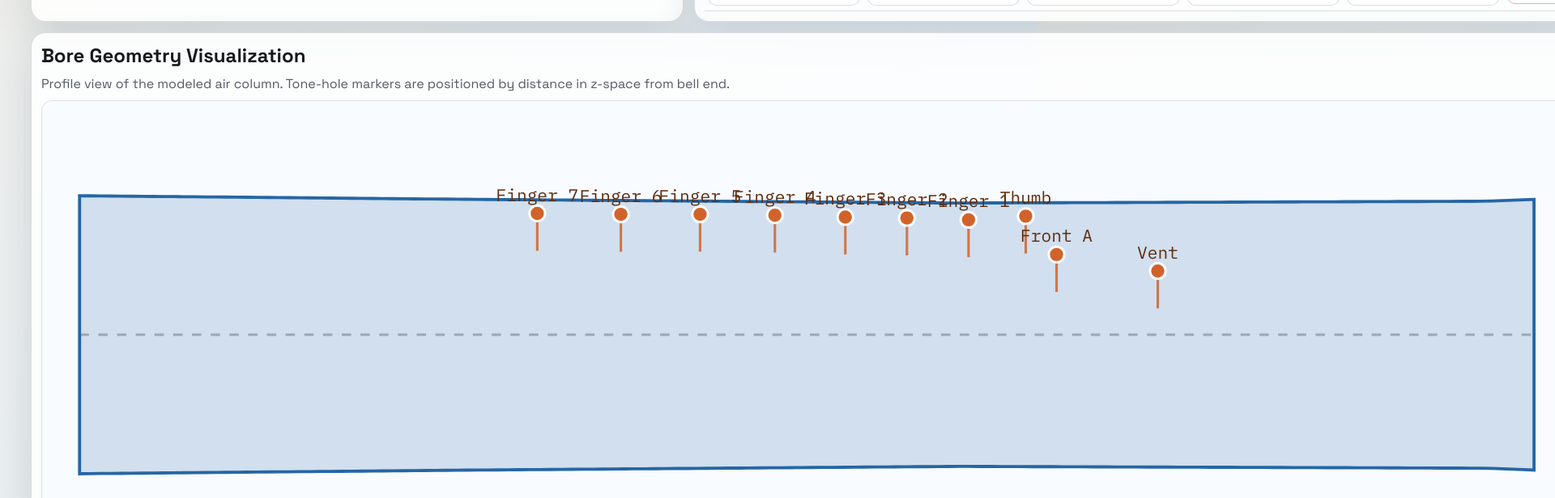
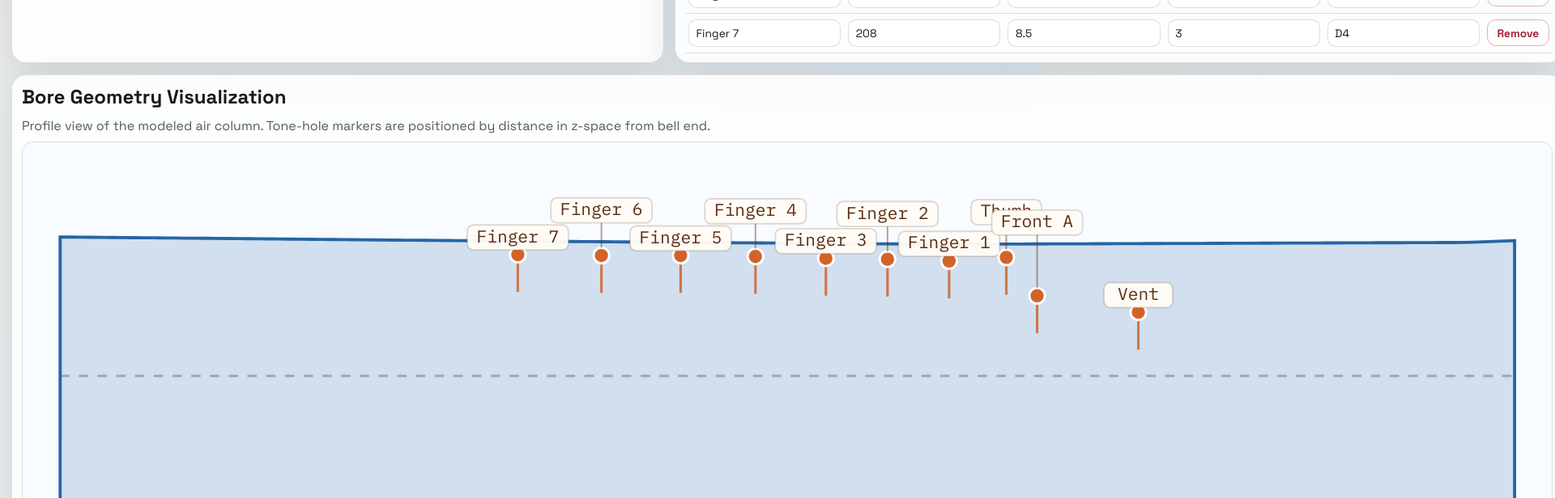
Before and after one commit to sexyUnderwriter/Tube-Physics, a React (Vite) app in the folder clarinet-bore-lab/: page / in a window 1280 px wide. Shown: the part 1260-1876 px from the top of the page at 81% size, 1920 px wide, since content can reach past the window. Built offline with nearby package versions, Linux system fonts and the light colour scheme.

Commit message:
feat: enhance hole visualization with label boxes and leaders; adjust page shell width

```diff
--- a/clarinet-bore-lab/src/App.tsx
+++ b/clarinet-bore-lab/src/App.tsx
@@ -464,7 +464,36 @@ export default function App() {
       });
 
     const polygon = `${top.join(" ")} ${bottom.join(" ")}`;
-    const holesOnBore = [...holes].sort((a, b) => a.zMm - b.zMm);
+    const labelLaneHeight = 18;
+    const minLabelGap = 10;
+    const laneRightEdges: number[] = [];
+    const holesOnBore = [...holes]
+      .sort((a, b) => a.zMm - b.zMm)
+      .map((hole) => {
+        const x = zToSvg(Math.max(hole.zMm, 0));
+        const localRadius = rToSvg(hole.diameterMm * 0.5);
+        const labelWidth = Math.max(hole.label.length * 6.6 + 12, 44);
+        const leftEdge = x - labelWidth / 2;
+
+        let laneIndex = 0;
+        while (
+          laneIndex < laneRightEdges.length &&
+          leftEdge <= laneRightEdges[laneIndex] + minLabelGap
+        ) {
+          laneIndex += 1;
+        }
+
+        laneRightEdges[laneIndex] = x + labelWidth / 2;
+
+        return {
+          ...hole,
+          x,
+          localRadius,
+          labelWidth,
+          labelY: centerY - localRadius - 36 - laneIndex * labelLaneHeight,
+          dotY: centerY - localRadius - 28,
+        };
+      });
 
     return {
       width,
@@ -905,11 +934,16 @@ export default function App() {
             </button>
           </div>
 
+          <p className="math">
+            Tone-hole z uses the same convention as the bore profile: 0 mm is the bell end, and
+            larger z values move upward toward the barrel and mouthpiece.
+          </p>
+
           <table>
             <thead>
               <tr>
                 <th>Label</th>
-                <th>z (mm)</th>
+                <th>z from bell (mm)</th>
                 <th>Dia (mm)</th>
                 <th>Chimney (mm)</th>
                 <th>Target</th>
@@ -1001,24 +1035,37 @@ export default function App() {
               <polygon points={boreSvg.polygon} className="bore-shape" />
 
               {boreSvg.holesOnBore.map((hole) => {
-                const x = boreSvg.zToSvg(Math.max(hole.zMm, 0));
-                const localRadius = boreSvg.rToSvg(hole.diameterMm * 0.5);
                 return (
                   <g key={hole.id}>
                     <line
-                      x1={x}
-                      y1={boreSvg.centerY - localRadius - 4}
-                      x2={x}
-                      y2={boreSvg.centerY - localRadius - 24}
+                      x1={hole.x}
+                      y1={boreSvg.centerY - hole.localRadius - 4}
+                      x2={hole.x}
+                      y2={hole.dotY + 4}
                       className="hole-stem"
                     />
                     <circle
-                      cx={x}
-                      cy={boreSvg.centerY - localRadius - 28}
+                      cx={hole.x}
+                      cy={hole.dotY}
                       r="5"
                       className="hole-dot"
                     />
-                    <text x={x} y={boreSvg.centerY - localRadius - 36} className="hole-label">
+                    <line
+                      x1={hole.x}
+                      y1={hole.dotY - 5}
+                      x2={hole.x}
+                      y2={hole.labelY + 4}
+                      className="hole-label-leader"
+                    />
+                    <rect
+                      x={hole.x - hole.labelWidth / 2}
+                      y={hole.labelY - 11}
+                      width={hole.labelWidth}
+                      height="16"
+                      rx="4"
+                      className="hole-label-box"
+                    />
+                    <text x={hole.x} y={hole.labelY} className="hole-label">
                       {hole.label}
                     </text>
                   </g>
--- a/clarinet-bore-lab/src/styles.css
+++ b/clarinet-bore-lab/src/styles.css
@@ -35,8 +35,9 @@ body {
 }
 
 .page-shell {
-  width: min(1320px, 94vw);
-  margin: 0.85rem auto 1.6rem;
+  width: 100%;
+  margin: 0.85rem 0 1.6rem;
+  padding-inline: 0.35rem;
   animation: page-rise 480ms ease-out;
 }
 
@@ -333,6 +334,16 @@ thead th {
   text-anchor: middle;
 }
 
+.hole-label-box {
+  fill: rgba(255, 252, 247, 0.96);
+  stroke: rgba(94, 45, 16, 0.18);
+}
+
+.hole-label-leader {
+  stroke: rgba(94, 45, 16, 0.45);
+  stroke-width: 1;
+}
+
 .axis-label {
   fill: var(--muted);
   font-family: "IBM Plex Mono", monospace;
```
